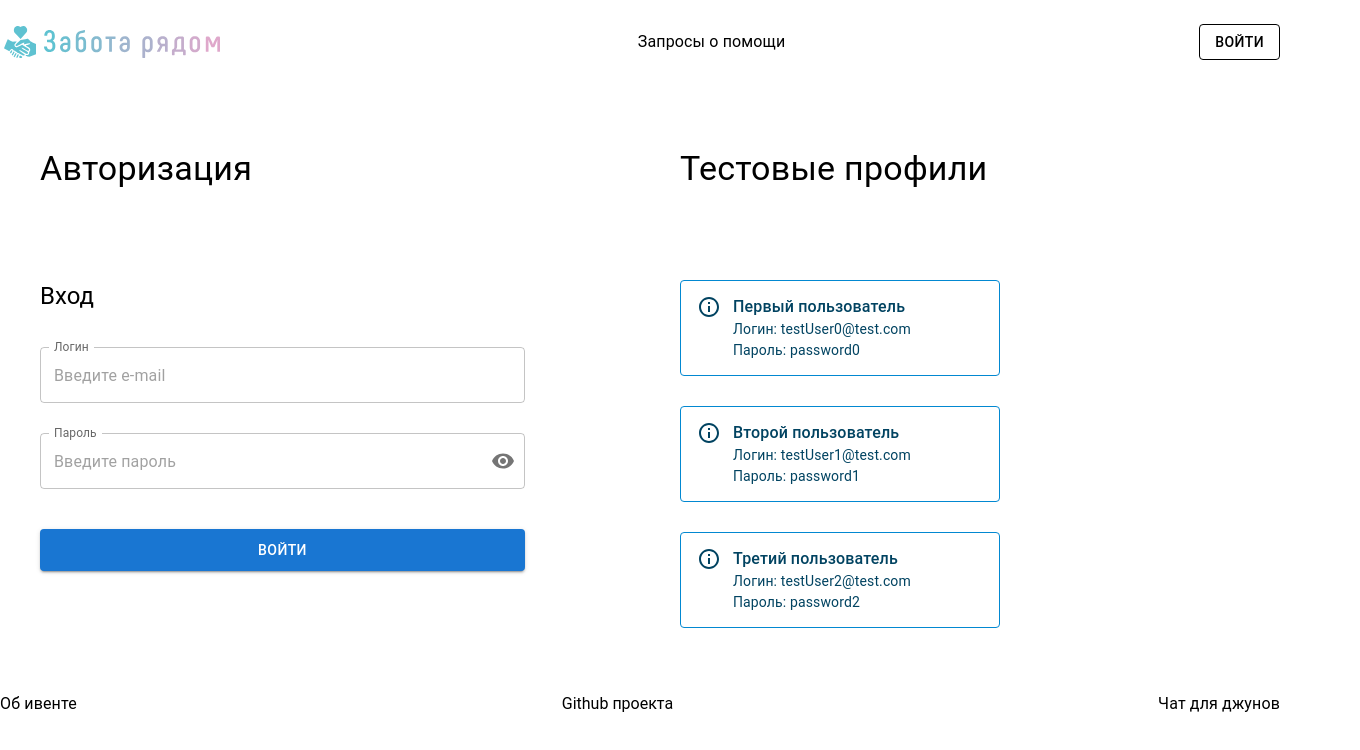
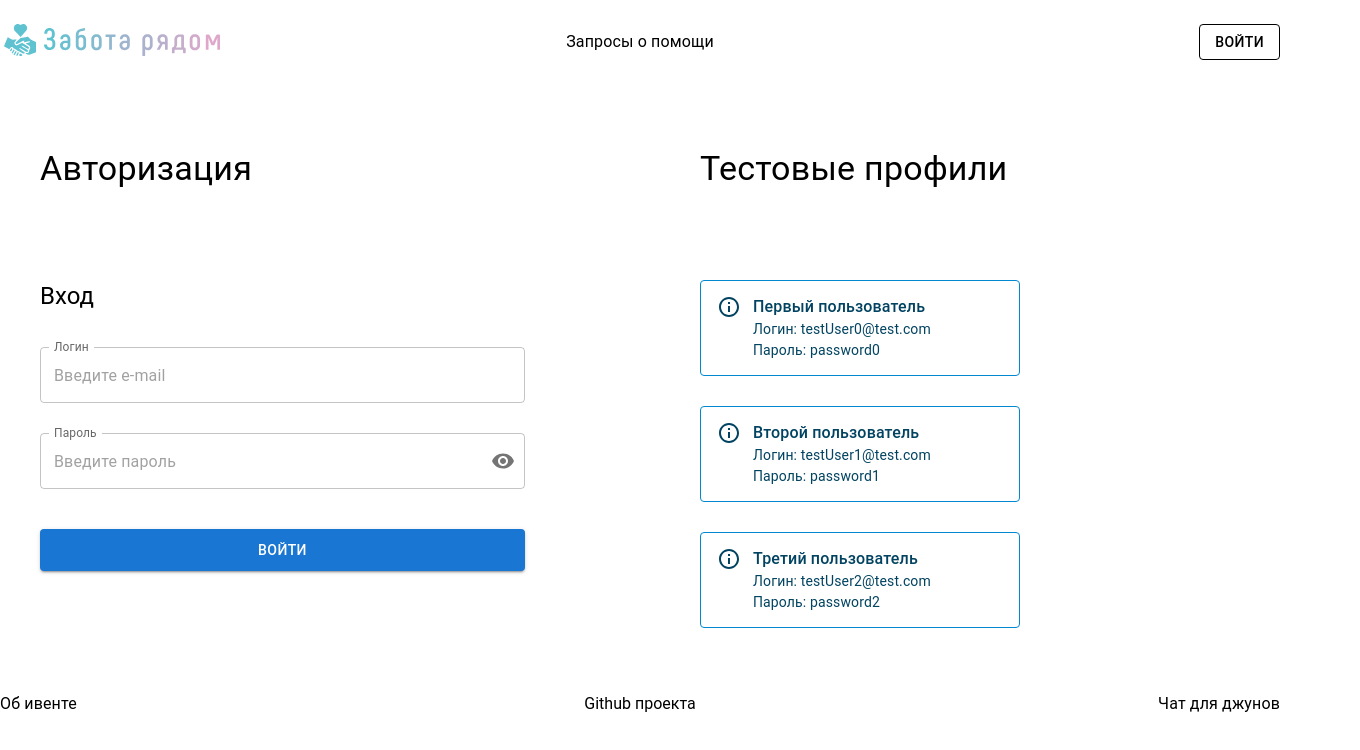
Before and after one commit to Pinup2/React-Event-Oct-24, a React (Vite) app: page /login in a window 1280 px wide. Shown: the top 750 px of the page, 1360 px wide, since content can reach past the window. Built offline with nearby package versions, Linux system fonts and the light colour scheme.

Commit message:
switch to grid in Header & Footer

```diff
--- a/src/Components/AuthPage.tsx
+++ b/src/Components/AuthPage.tsx
@@ -10,12 +10,14 @@ const AuthPage = () => {
         sx={{
           display: 'flex',
           width: '100%',
+          pl: '40px',
+          pr: '40px'
         }}
       >
-        <Box sx={{ flex: 1, ml: '40px', }}>
+        <Box sx={{ flex: 1, }}>
           <Login />
         </Box>
-        <Box sx={{ flex: 1,ml: '40px', }}>
+        <Box sx={{ flex: 1, ml: '40px', }}>
           <Profiles />
         </Box>
       </Box>
--- a/src/Components/Layout.tsx
+++ b/src/Components/Layout.tsx
@@ -2,14 +2,19 @@ import React from 'react';
 import Footer from './common/Footer';
 import { Outlet } from 'react-router-dom';
 import Header from './common/Header';
+import { Box } from '@mui/material';
 
 const Layout = () => (
   <>
+  <Box sx={{
+
+  }}>
     <Header />
-    <main>
-      <Outlet />
-    </main>
-    <Footer />
+      <main>
+        <Outlet />
+      </main>
+      <Footer />
+  </Box>
   </>
 );
 
--- a/src/Components/common/Footer.tsx
+++ b/src/Components/common/Footer.tsx
@@ -3,26 +3,31 @@ import { Box, Typography, Link } from "@mui/material";
 
 const Footer = () => {
   return (
-    <>
-    <Box sx={{
-      display: 'flex',
-      justifyContent: 'space-between',
-      alignItems: 'center',
-      height: '152px'
-    }}>
+    <Box
+      sx={{
+        display: 'grid',
+        gridTemplateColumns: '1fr 1fr 1fr',
+        alignItems: 'center',
+        height: '152px',
+      }}
+    >
       <Typography>Об ивенте</Typography>
-      <Link href="https://github.com/Pinup2/React-Event-Oct-24"
-      style={{
-        textDecoration: 'none',
-        color: 'black',
-        fontFamily: 'Roboto, sans-serif'
-      }}>
+      <Link
+        href="https://github.com/Pinup2/React-Event-Oct-24"
+        sx={{
+          textDecoration: 'none',
+          color: 'black',
+          fontFamily: 'Roboto, sans-serif',
+          textAlign: 'center',
+        }}
+      >
         Github проекта
       </Link>
-      <Typography>Чат для джунов</Typography>
+      <Box display="flex" justifyContent="flex-end">
+        <Typography>Чат для джунов</Typography>
+      </Box>
     </Box>
-    </>
-  )
+  );
 }
 
 export default Footer;
--- a/src/Components/common/Header.tsx
+++ b/src/Components/common/Header.tsx
@@ -1,29 +1,36 @@
 import React from "react";
 import { Box, Typography, Button } from "@mui/material";
-import iconHeader from "../../assets/iconHeader.svg"
+import iconHeader from "../../assets/iconHeader.svg";
 
 const Header = () => {
   return (
-    <>
-    <Box sx={{
-      display: 'flex',
-      justifyContent: 'space-between',
+    <Box
+      sx={{
+        display: 'grid',
+        gridTemplateColumns: '1fr 1fr 1fr',
         alignItems: 'center',
-      height: '84px'
-    }}>
-      <img src={iconHeader} style={{width: "224px"}}/>
+        height: '84px',
+      }}
+    >
+      <Box>
+        <img src={iconHeader} style={{ width: "224px" }} alt="Icon Header" />
+      </Box>
+      <Box display="flex" justifyContent="center">
         <Typography>Запросы о помощи</Typography>
+      </Box>
+      <Box display="flex" justifyContent="flex-end">
         <Button
           variant="outlined"
           sx={{
             color: 'black',
             borderColor: 'black',
-      }}>
+          }}
+        >
           Войти
         </Button>
       </Box>
-    </>
-  )
-}
+    </Box>
+  );
+};
 
 export default Header;
```
Also changed, not shown: src/Components/authorization/Login.tsx (line endings or trailing spaces). Lines whose indentation alone changed are shown as unchanged.
